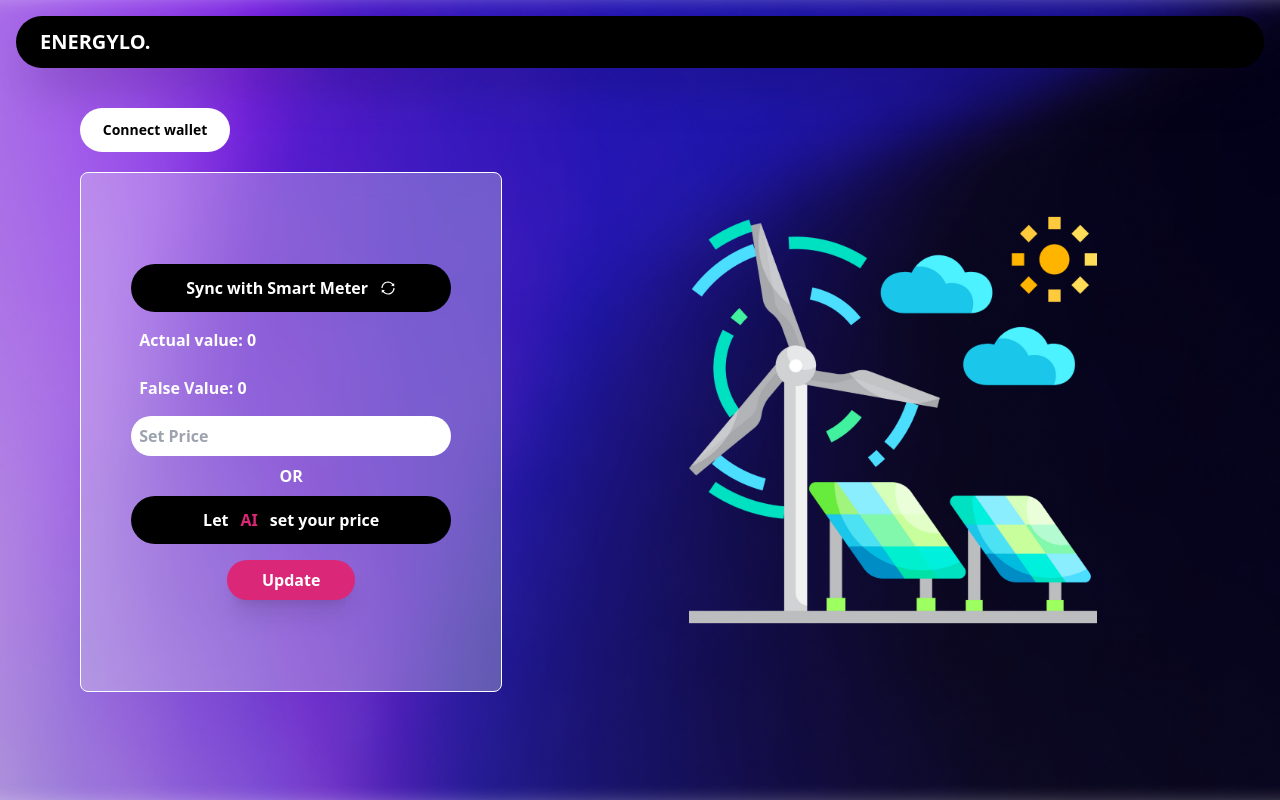
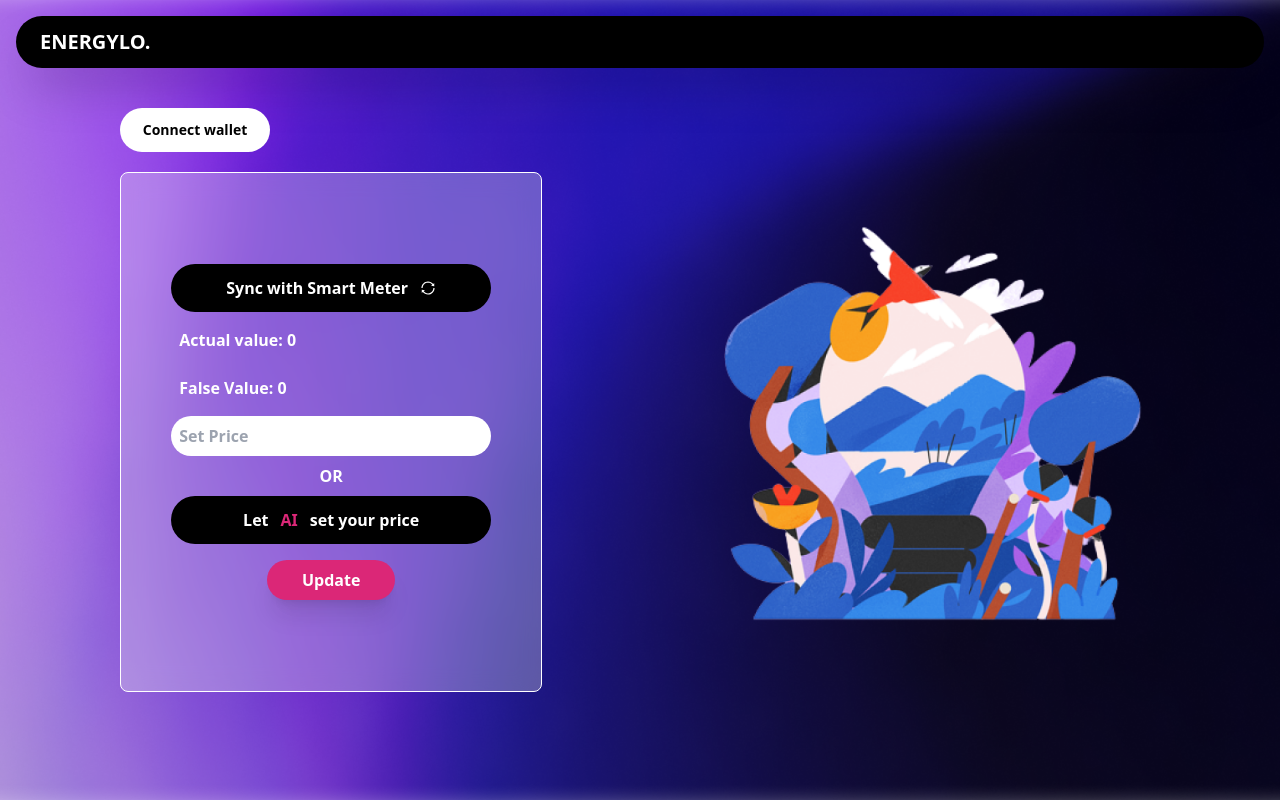
Before and after one commit to TheAkashRoy/statuscode0, a React (Create React App) app in the folder frontend/: page /sell in a window 1280 px wide. Built offline with nearby package versions, Linux system fonts and the light colour scheme.

Commit message:
Sell Page illustration Change

```diff
--- a/frontend/src/pages/Sell.jsx
+++ b/frontend/src/pages/Sell.jsx
@@ -134,8 +134,8 @@ console.log("User details",user);
           <h2 className='text-white'>{user.name}</h2>
         </div>
      )*/}
-      <div className="mt-10 ml-16  font-semibold ">
-      <div className='flex flex-row gap-5'>
+      <div className="mt-10 ml-16 font-semibold px-10">
+      <div className='flex flex-row gap-20'>
         <div className='flex flex-col gap-5'>
         {isConnected ? (
         <>
@@ -166,7 +166,7 @@ console.log("User details",user);
         </div>
         </div>
         <div className='flex justify-center items-center'>
-          <img src={illu} alt="illustration" className='h-max w-[55%] mt-10'/>
+          <img src={illu} alt="illustration" className=' w-[85%] mt-10'/>
         </div>
       </div>
       </div>
```
Also changed, not shown: frontend/src/assets/illu.png, frontend/src/pages/Buy.jsx (line endings or trailing spaces).
